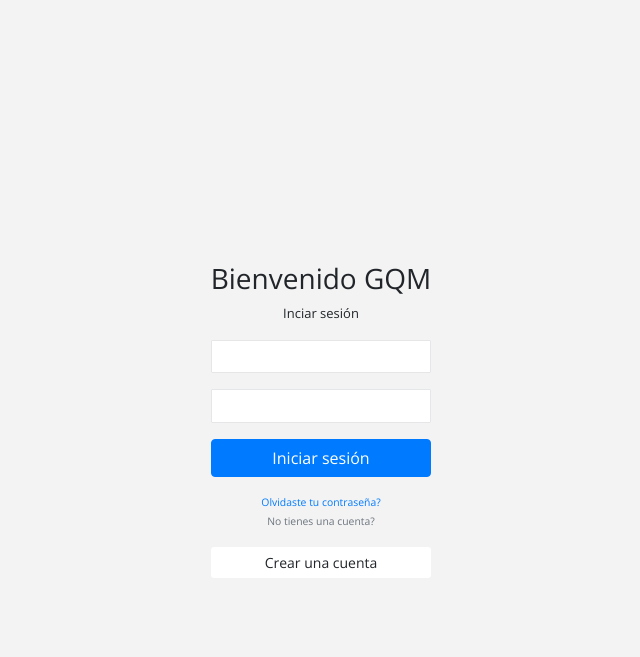
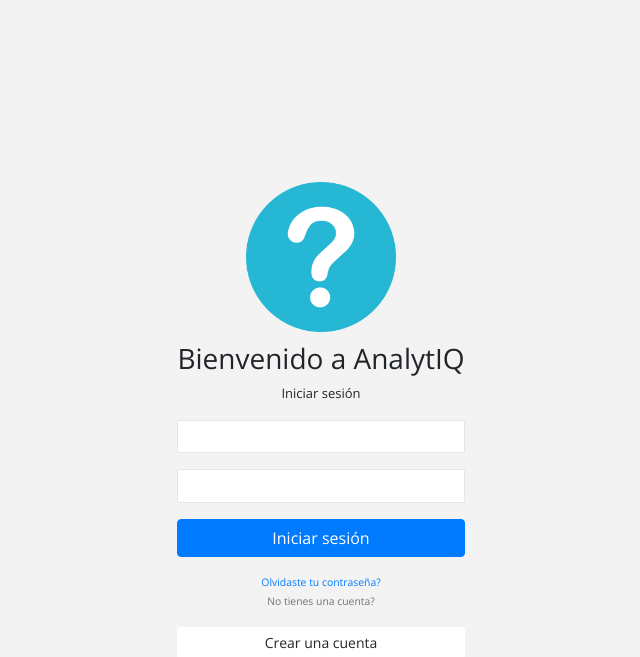
Before and after one commit to urimeba/gqm, a Django app: page /loginn in a window 1280 px wide. Shown: the top 657 px of the page, without its empty margins (319-959 px from the left). Run offline with Django 3.2, Linux system fonts and the light colour scheme; parts of the project's set-up code (start-up, migrations or seed data) failed here and were passed over.

Commit message:
*added* imagen

```diff
--- a/gqm/templates/registration/login.html
+++ b/gqm/templates/registration/login.html
@@ -1,11 +1,13 @@
 {% extends 'registration/base.html' %}
 {% block title %}Inciar sesíon{% endblock %}
 {% block content %}
+{% load staticfiles %}
     <div>
+        <img src="{% static 'img/question.png' %}" height="150px;" style="margin-bottom: 10px;" alt="">
         <div>
-            <h3 class="text-center">Bienvenido GQM</h3>
+            <h3 class="text-center">Bienvenido a AnalytIQ</h3>
         </div>
-            <p>Inciar sesión</p>
+            <p>Iniciar sesión</p>
         <form method="post">
             {% csrf_token %}
             <div class="form-group">
```
Also changed, not shown: gqm/static/img/question.png (added).
